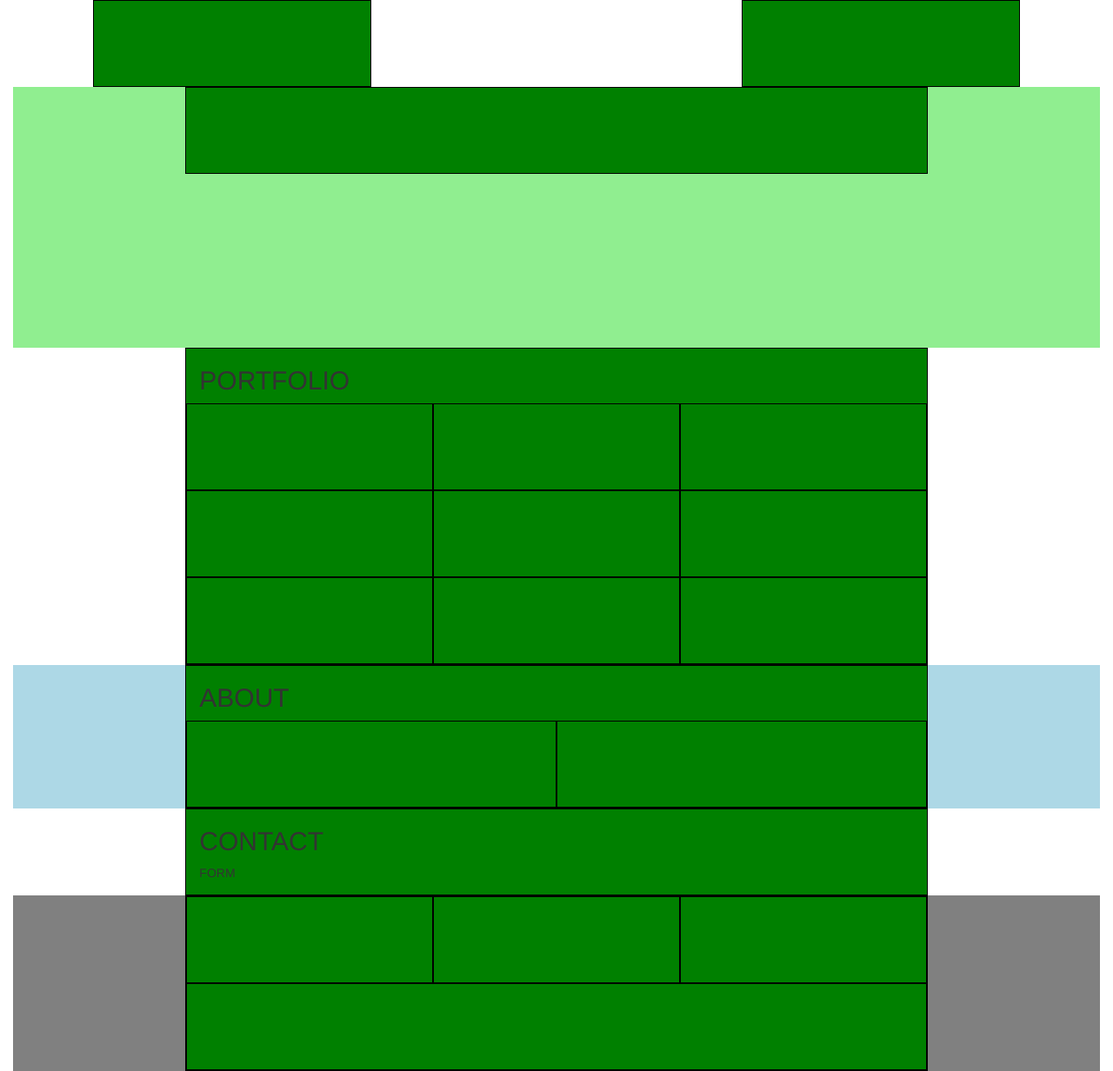
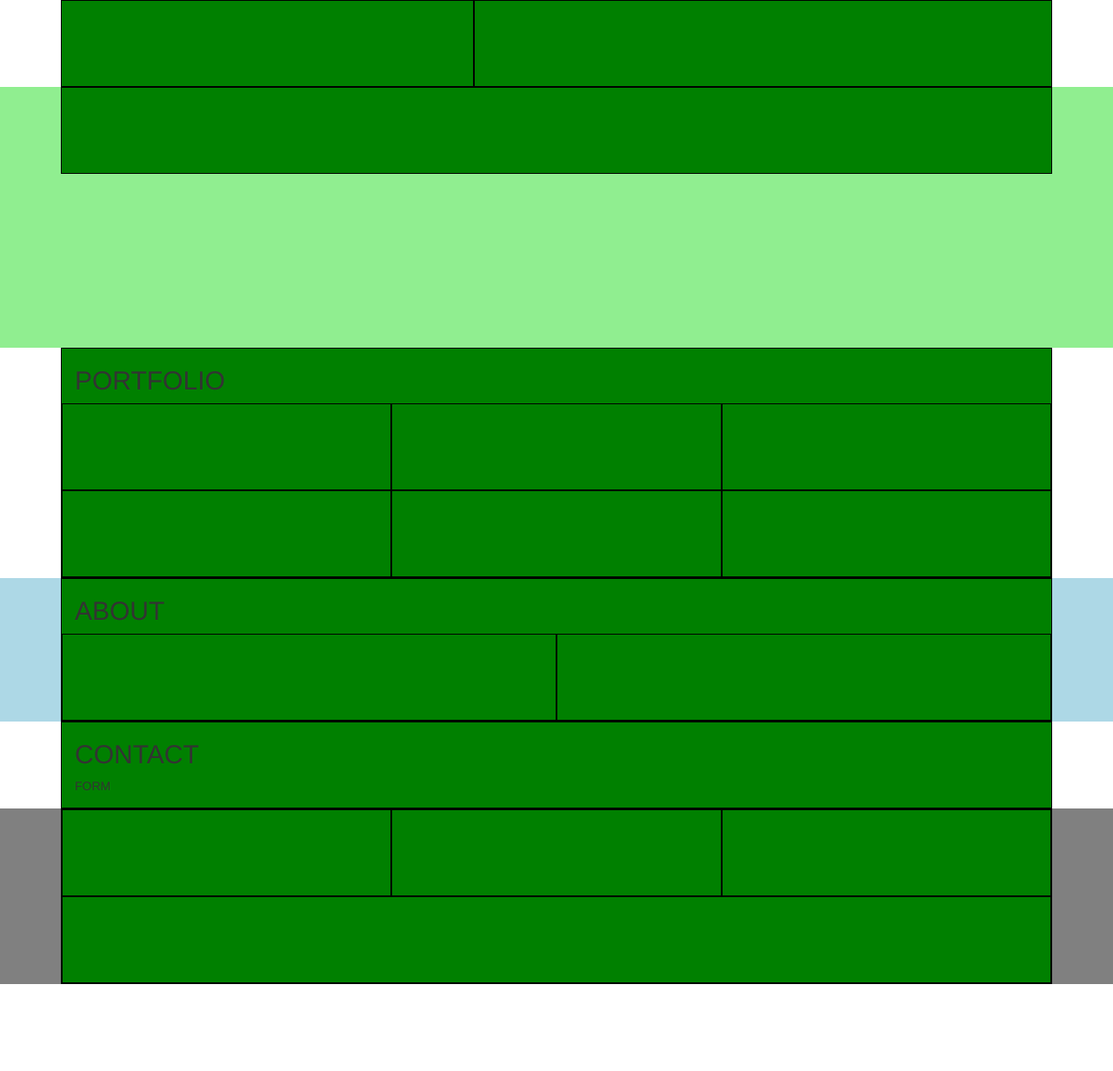
Before and after one commit to annarosalen/html-css-bootstrap-freelancer, a plain HTML site: page index.html in a window 1280 px wide. Shown: the whole page at 87% size. After the commit the page ends 1132 px from the top, so only its background shows below. Drawn offline with nearby package versions, Linux system fonts and the light colour scheme.

Commit message:
correzione struttura

```diff
--- a/index.html
+++ b/index.html
@@ -9,16 +9,17 @@
   </head>
   <body>
 
-    <div class="container-fluid">
       <!-- ********************intestazione**************** -->
       <header>
 
         <nav>
 
           <div class="row">
-            <div class="col-xs-3 col-xs-offset-1 col-md-3 col-md-offset-1 col-lg-3 col-lg-offset-1">
+            <div class="container">
+              <div class="col-xs-5">
               </div>
-            <div class="col-xs-3 col-xs-offset-4 col-md-3 col-md-offset-4 ">
+              <div class="col-xs-7 ">
+            </div>
             </div>
           </div>
 
@@ -27,10 +28,11 @@
         <section id="jumbotron">
 
           <div class="row">
-            <div class="col-xs-12 col-md-8 col-md-offset-2">
+            <div class="container">
+              <div class="col-xs-12">
               </div>
             </div>
-
+          </div>
 
         </section>
 
@@ -43,7 +45,8 @@
         <section>
 
           <div class="row">
-            <div class="col-xs-12 col-md-8 col-md-offset-2">
+            <div class="container">
+              <div class="col-xs-12 ">
 
                 <div id="portfolio">
                   <h2>PORTFOLIO</h2>
@@ -51,27 +54,21 @@
                 </div>
                 <div class="row">
 
-                <div class="col-xs-6 col-md-4">
+                  <div class="col-xs-12 col-sm-6 col-md-6 col-lg-4">
                   </div>
-                <div class="col-xs-6 col-md-4">
+                  <div class="col-xs-12 col-sm-6 col-md-6 col-lg-4">
                   </div>
-                <div class="col-xs-6 col-md-4">
+                  <div class="col-xs-12 col-sm-6 col-md-6 col-lg-4">
                   </div>
 
-                <div class="col-xs-6 col-md-4">
+                  <div class="col-xs-12 col-sm-6 col-md-6 col-lg-4">
                   </div>
-                <div class="col-xs-6 col-md-4">
+                  <div class="col-xs-12 col-sm-6 col-md-6 col-lg-4">
                   </div>
-                <div class="col-xs-6 col-md-4">
+                  <div class="col-xs-12 col-sm-6 col-md-6 col-lg-4">
                   </div>
 
-                <div class="col-xs-6 col-md-4">
                 </div>
-                <div class="col-xs-6 col-md-4">
-                </div>
-                <div class="col-xs-6 col-md-4">
-                </div>
-
               </div>
 
             </div>
@@ -83,17 +80,20 @@
         <section id="sez2">
 
           <div class="row">
-            <div class="col-xs-12 col-md-8 col-md-offset-2">
+            <div class="container">
+              <div class="col-xs-12">
 
                 <div id="about">
                   <h2>ABOUT</h2>
 
                 </div>
                 <div class="row">
-                <div class="col-xs-12 col-md-6">
+                  <div class="col-xs-12 col-sm-6 col-md-6">
                   </div>
-                <div class="col-xs-12 col-md-6">
+                  <div class="col-xs-12 col-sm-6 col-md-6">
                   </div>
+                </div>
+
               </div>
 
             </div>
@@ -105,10 +105,12 @@
         <section>
 
           <div class="row">
-            <div class="col-xs-12 col-md-8 col-md-offset-2">
+            <div class="container">
+              <div class="col-xs-12">
                 <div id="contact">
                   <h2>CONTACT</h2>
                   FORM
+                </div>
               </div>
             </div>
           </div>
@@ -120,30 +122,28 @@
       <footer>
 
         <div class="row">
-          <div class="col-xs-12 col-md-8 col-md-offset-2">
+          <div class="container">
+
+            <div class="col-xs-12">
               <div class="row">
-              <div class="col-xs-12 col-md-4">
+                <div class="col-xs-12 col-sm-4">
                 </div>
-              <div class="col-xs-12 col-md-4">
+                <div class="col-xs-12 col-sm-4">
                 </div>
-              <div class="col-xs-12 col-md-4">
+                <div class="col-xs-12 col-sm-4">
                 </div>
               </div>
               <div class="row">
-              <div class="col-xs-12 col-md-12">
-
+                <div class="col-xs-12">
                 </div>
-
               </div>
-
+            </div>
 
           </div>
         </div>
 
       </footer>
 
-    </div>
-
 
   </body>
 </html>
```
Also changed, not shown: img/cabin.png (added), img/cake.png (added), img/circus.png (added), img/game.png (added), img/safe.png (added), img/submarine.png (added), user.png (added). Lines whose indentation alone changed are shown as unchanged.
